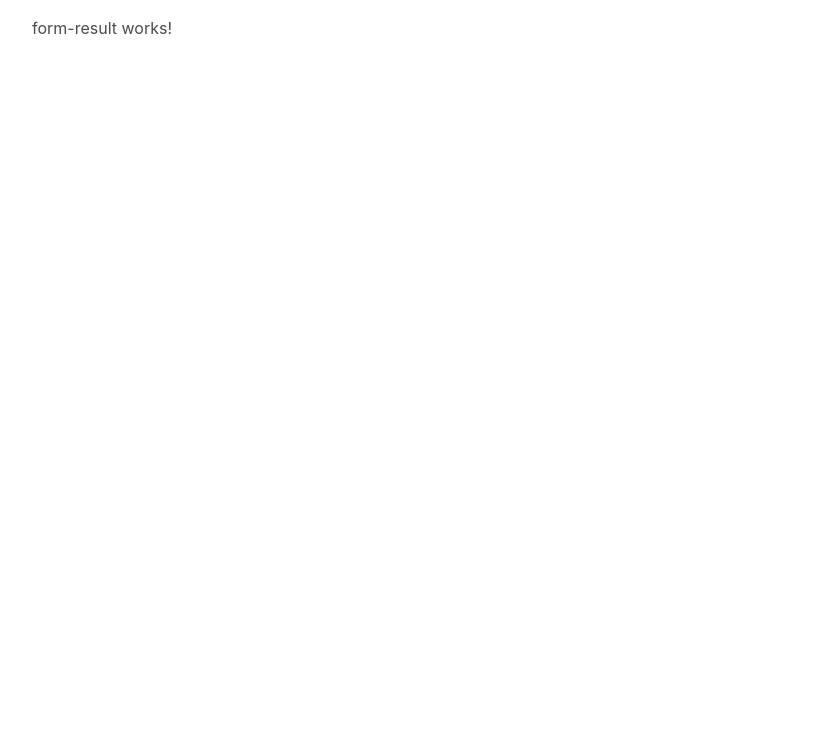
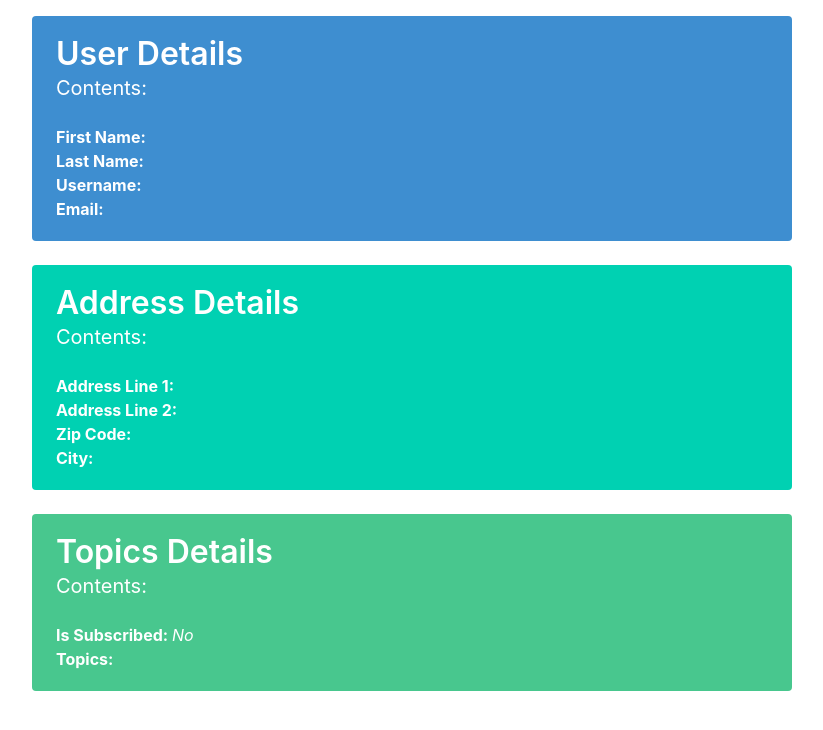
Before and after one commit to herychemo/angular-multistepform-angularservices, an Angular app: page /form/result in a window 1280 px wide. Shown: the top 730 px of the page, without its empty margins (32-855 px from the left). Built offline with nearby package versions, Linux system fonts and the light colour scheme.

Commit message:
Form result component.

```diff
--- a/src/app/components/form-result/form-result.component.html
+++ b/src/app/components/form-result/form-result.component.html
@@ -1 +1,39 @@
-<p>form-result works!</p>
+
+<div class="tile is-ancestor">
+  <div class="tile is-8">
+      <div class="tile is-parent is-vertical">
+
+        <article class="tile is-child notification is-info">
+          <p class="title">User Details</p>
+          <p class="subtitle">Contents:</p>
+          <div class="content">
+            <b>First Name: </b> <i>{{ userFormModel.userModel.firstName }}</i> <br>
+            <b>Last Name: </b> <i>{{ userFormModel.userModel.lastName }}</i> <br>
+            <b>Username: </b> <i>{{ userFormModel.userModel.username }}</i> <br>
+            <b>Email: </b> <i>{{ userFormModel.userModel.email }}</i> <br>
+          </div>
+        </article>
+
+        <article class="tile is-child notification is-primary">
+          <p class="title">Address Details</p>
+          <p class="subtitle">Contents:</p>
+          <div class="content">
+            <b>Address Line 1: </b> <i>{{ userFormModel.addressModel.addressLine1 }}</i> <br>
+            <b>Address Line 2: </b> <i>{{ userFormModel.addressModel.addressLine2 }}</i> <br>
+            <b>Zip Code: </b> <i>{{ userFormModel.addressModel.zipCode }}</i> <br>
+            <b>City: </b> <i>{{ userFormModel.addressModel.city }}</i> <br>
+          </div>
+        </article>
+
+        <article class="tile is-child notification is-success">
+          <p class="title">Topics Details</p>
+          <p class="subtitle">Contents:</p>
+          <div class="content">
+            <b>Is Subscribed: </b> <i>{{ userFormModel.topicsModel.subscribed ? 'Yes': 'No' }}</i> <br>
+            <b>Topics: </b> <i>{{ userFormModel.topicsModel.favoriteTopics }}</i> <br>
+          </div>
+        </article>
+
+      </div>
+  </div>
+</div>
--- a/src/app/components/form-result/form-result.component.ts
+++ b/src/app/components/form-result/form-result.component.ts
@@ -1,4 +1,6 @@
 import { Component, OnInit } from '@angular/core';
+import {UserFormDomainService} from '../../services/user-form-domain.service';
+import {UserFormModel} from '../../model/domain/user-form-model';
 
 @Component({
   selector: 'app-form-result',
@@ -7,9 +9,13 @@ import { Component, OnInit } from '@angular/core';
 })
 export class FormResultComponent implements OnInit {
 
-  constructor() { }
-
-  ngOnInit(): void {
+  get userFormModel(): UserFormModel {
+    return this.userFormDomainServiceService.model;
   }
 
+  constructor(
+    public userFormDomainServiceService: UserFormDomainService
+  ) { }
+  ngOnInit(): void {}
+
 }
```
